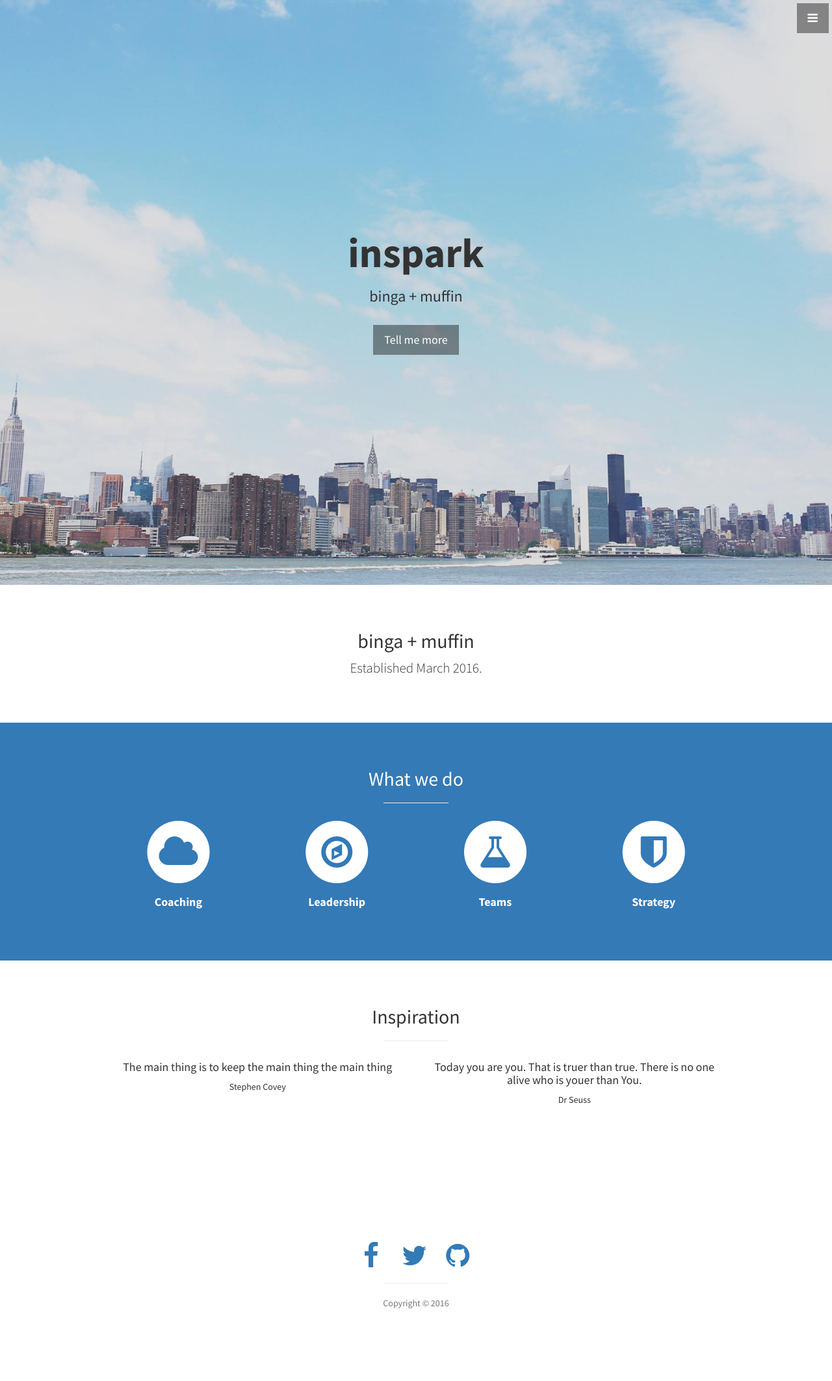
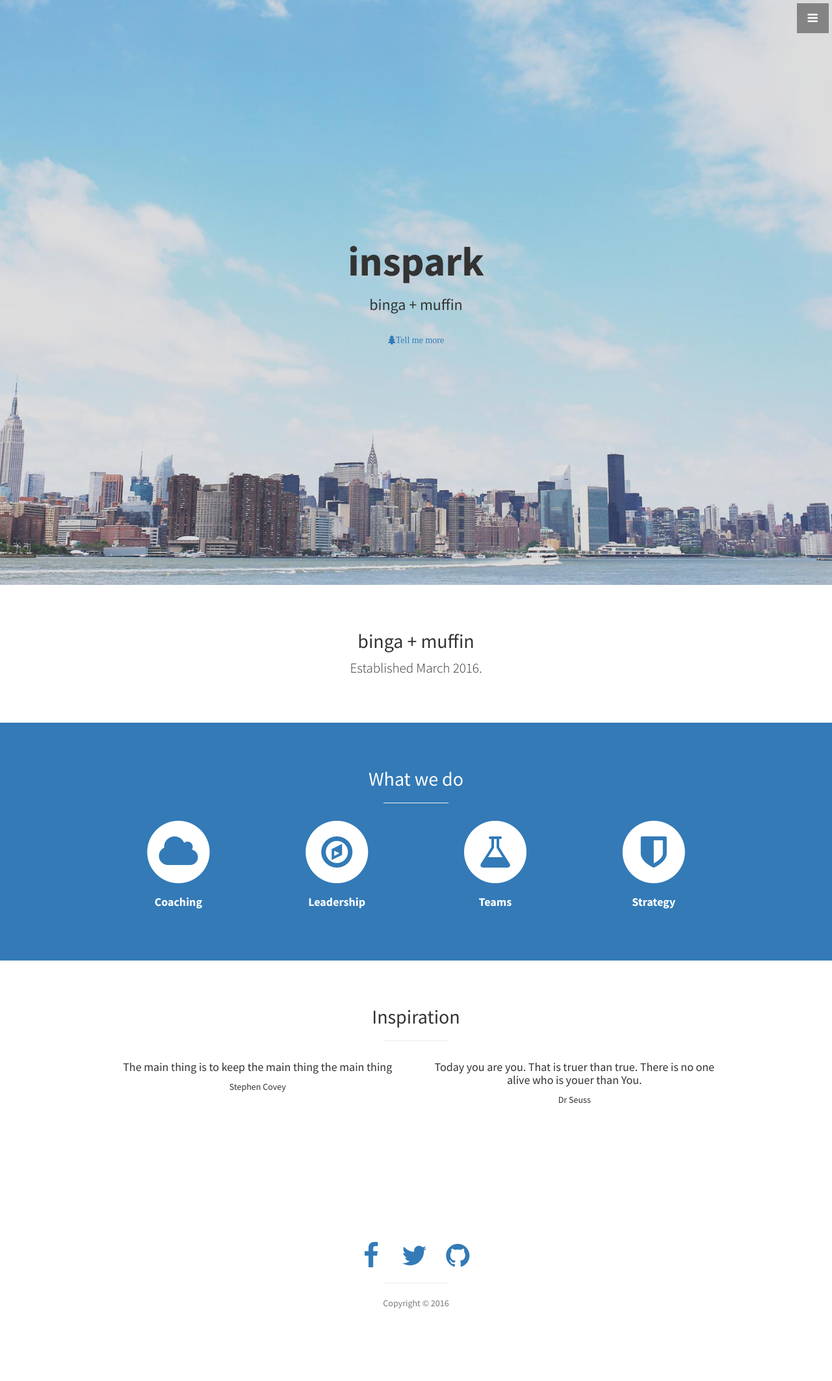
Before and after one commit to jikinluke8/inspark, a Jekyll site: the page built from index.html, in a window 1280 px wide. Shown: the whole page at 65% size. Built offline with Jekyll 4.4.1, drawn with Linux system fonts in a browser that asks for light colours.

Commit message:
Update header.html

```diff
--- a/_includes/header.html
+++ b/_includes/header.html
@@ -4,7 +4,7 @@
     <h3>binga + muffin</h3>
 
     <br>
-    <a href="#about" class="btn btn-dark btn-lg">Tell me more</a>
+    <a href="#about" i class="fa fa-tree">Tell me more</a></i>
 
   </div>
 </header>
```
